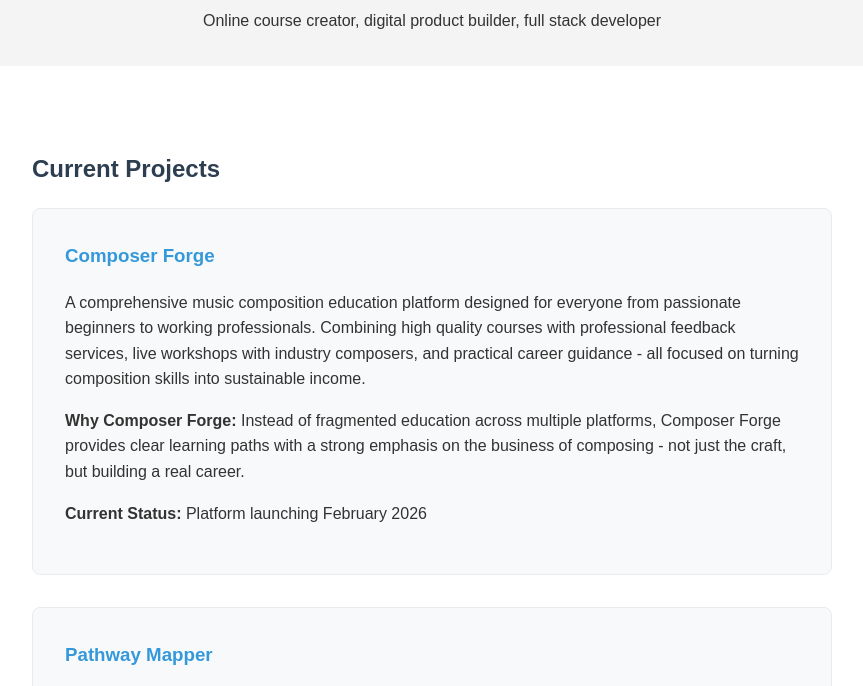
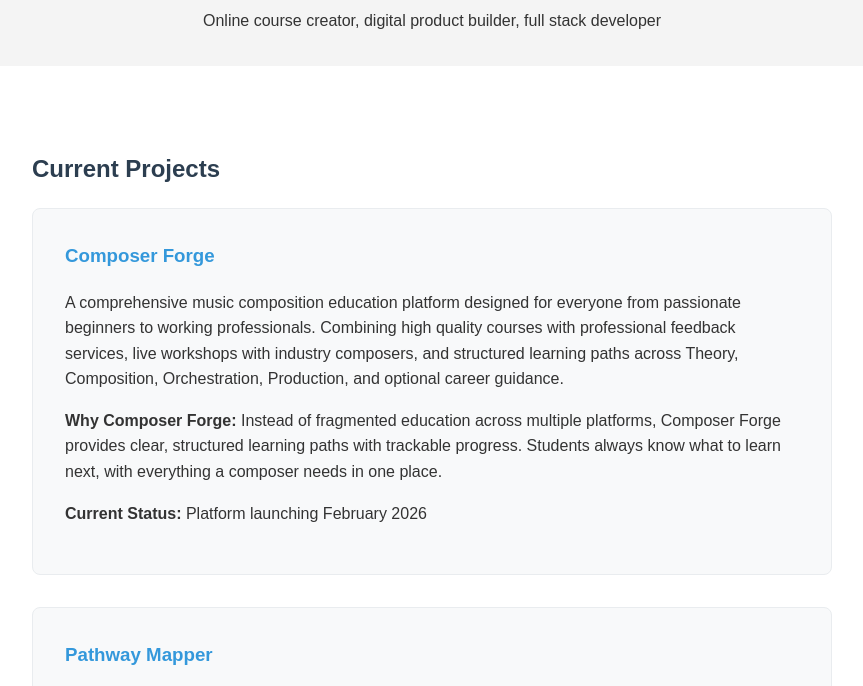
Before and after one commit to karleenheong/karleen-heong-site1, a plain HTML site: page index.html in a window 1280 px wide. Shown: the part 102-788 px from the top of the page, without its empty margins (208-1071 px from the left). Drawn offline with nearby package versions, Linux system fonts and the light colour scheme.

Commit message:
Update composer forge section

```diff
--- a/index.html
+++ b/index.html
@@ -42,8 +42,10 @@
 
         <div class="project highlight-project">
           <h3><a href="https://composerforge.com">Composer Forge</a></h3>
-          <p>A comprehensive music composition education platform designed for everyone from passionate beginners to working professionals. Combining high quality courses with professional feedback services, live workshops with industry composers, and practical career guidance - all focused on turning composition skills into sustainable income.</p>
-          <p><strong>Why Composer Forge:</strong> Instead of fragmented education across multiple platforms, Composer Forge provides clear learning paths with a strong emphasis on the business of composing - not just the craft, but building a real career.</p>
+          <p>A comprehensive music composition education platform designed for everyone from passionate beginners to working professionals. Combining high quality courses with professional feedback services, live workshops with industry composers, and structured learning paths across Theory, Composition, Orchestration, Production, and optional career guidance.</p>
+
+          <p><strong>Why Composer Forge:</strong> Instead of fragmented education across multiple platforms, Composer Forge provides clear, structured learning paths with trackable progress. Students always know what to learn next, with everything a composer needs in one place.</p>
+
           <p><strong>Current Status:</strong> Platform launching February 2026</p>
         </div>
 
--- a/sitemap.xml
+++ b/sitemap.xml
@@ -2,7 +2,7 @@
 <urlset xmlns="http://www.sitemaps.org/schemas/sitemap/0.9">
   <url>
     <loc>https://karleenheong.com/</loc>
-    <lastmod>2025-10-18</lastmod>
+    <lastmod>2025-10-28</lastmod>
     <changefreq>monthly</changefreq>
     <priority>1.0</priority>
   </url>
```
